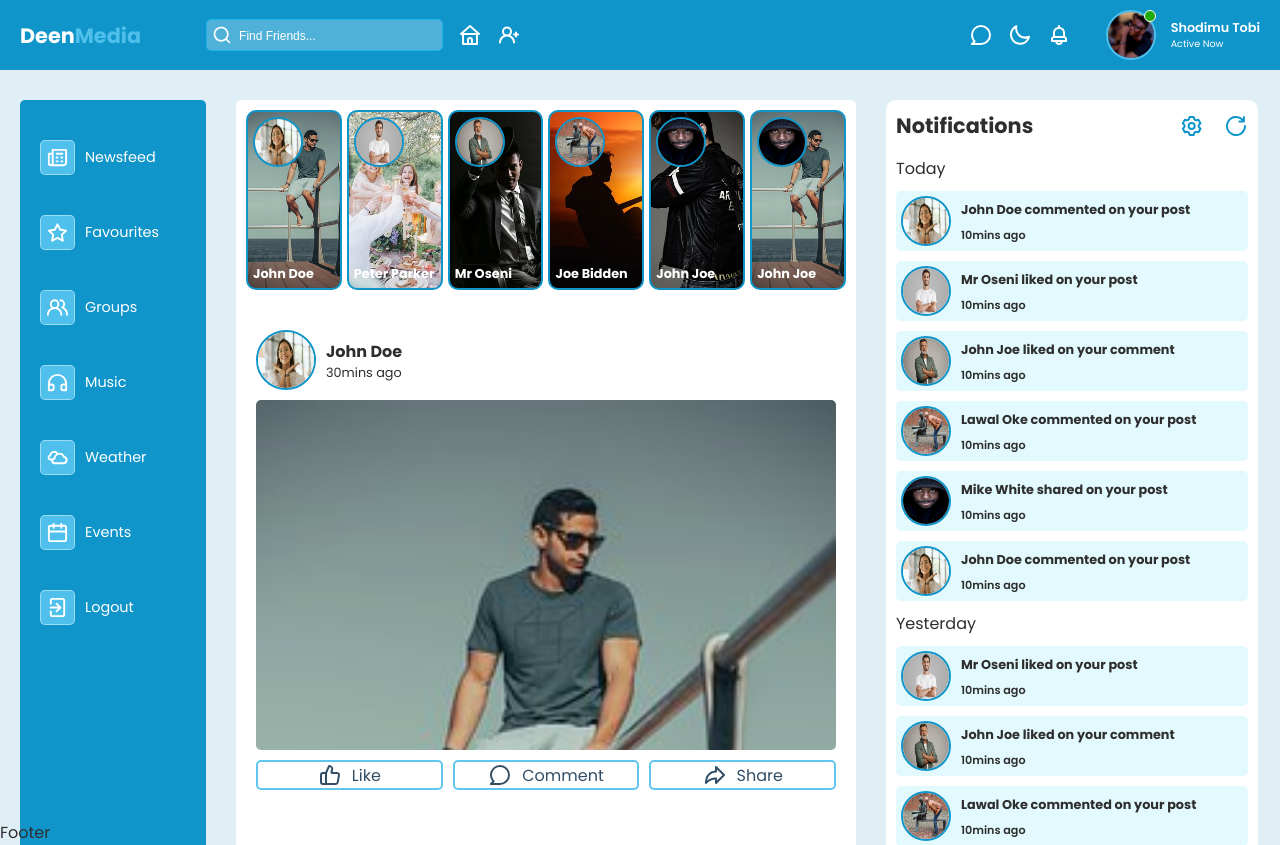
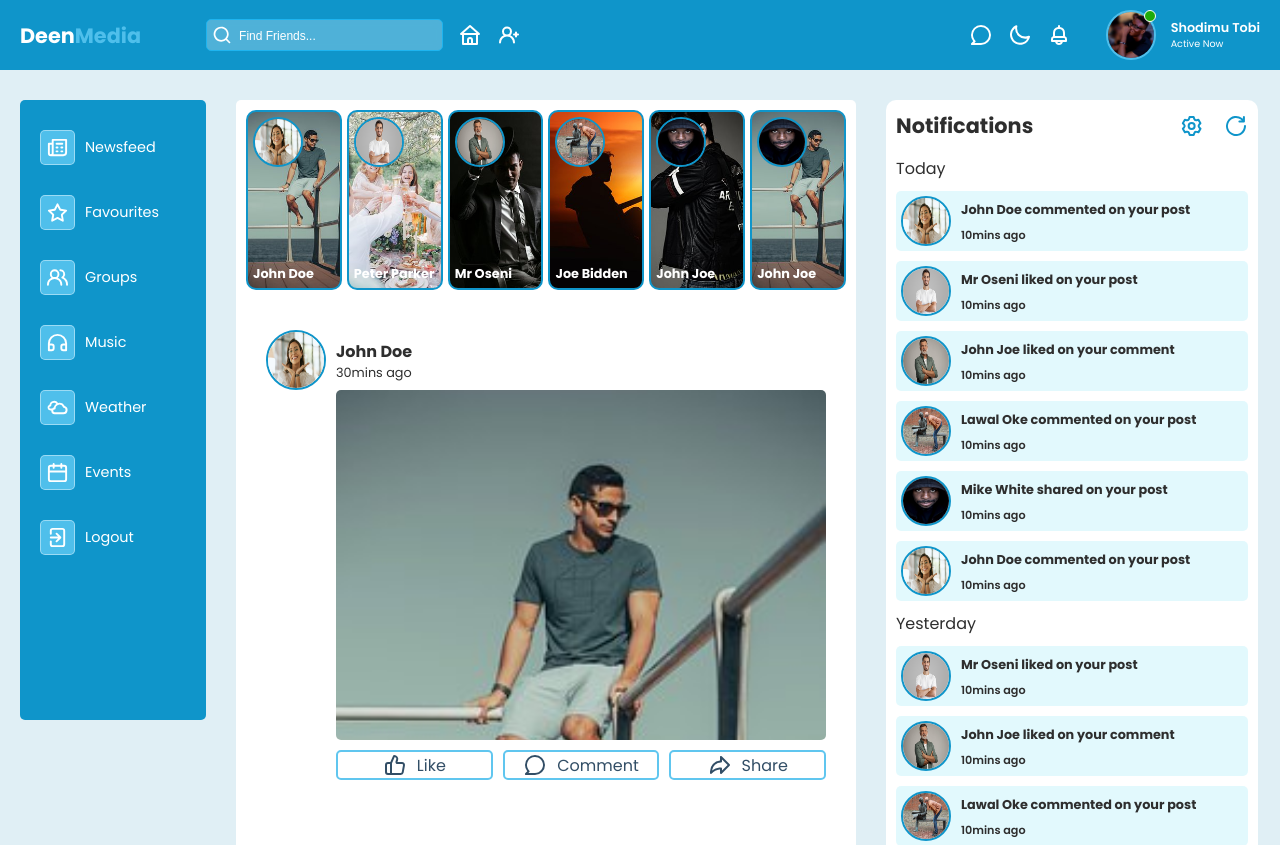
Before and after one commit to DEENOluwatobi/deen-media, a Next.js app: page / in a window 1280 px wide. After the commit the page ends 800 px from the top, so only its background shows below. Built offline with nearby package versions, Linux system fonts and the light colour scheme.

Commit message:
FeedPage

```diff
--- a/src/components/Feed.jsx
+++ b/src/components/Feed.jsx
@@ -63,6 +63,7 @@ export default function Feed() {
                         <span className={css.smallletter}>30mins ago</span>
                     </div>
                 </div>
+                <div className={css.feedpost}>
                     <div className={css.thepost}></div>
                     <div className={css.reactions}>
                         <div className={css.reacts}>
@@ -79,6 +80,7 @@ export default function Feed() {
                         </div>
                     </div>
                 </div>
+            </div>
 
             <div className={css.posts}>
                 <div className={css.details}>
@@ -88,6 +90,7 @@ export default function Feed() {
                         <span className={css.smallletter}>1hour ago</span>
                     </div>
                 </div>
+                <div className={css.feedpost}>
                     <div className={css.thepost1}></div>
                     <div className={css.reactions}>
                         <div className={css.reacts}>
@@ -104,6 +107,7 @@ export default function Feed() {
                         </div>
                     </div>
                 </div>
+            </div>
 
             <div className={css.posts}>
                 <div className={css.details}>
@@ -113,6 +117,7 @@ export default function Feed() {
                         <span className={css.smallletter}>30mins ago</span>
                     </div>
                 </div>
+                <div className={css.feedpost}>
                     <div className={css.thepost2}></div>
                     <div className={css.reactions}>
                         <div className={css.reacts}>
@@ -128,6 +133,8 @@ export default function Feed() {
                             Share
                         </div>
                     </div>
+
+                </div>
             </div>
 
             <div className={css.posts}>
@@ -138,6 +145,7 @@ export default function Feed() {
                         <span className={css.smallletter}>50mins ago</span>
                     </div>
                 </div>
+                <div className={css.feedpost}>
                     <div className={css.thepost3}></div>
                     <div className={css.reactions}>
                         <div className={css.reacts}>
@@ -155,5 +163,6 @@ export default function Feed() {
                     </div>
                 </div>
             </div>
+        </div>
     )
 };
--- a/src/components/Footer.jsx
+++ b/src/components/Footer.jsx
@@ -1,7 +1,7 @@
 export default function Footer() {
     return(
         <div>
-            Footer
+
         </div>
     )
 };
--- a/src/styles/Body.module.css
+++ b/src/styles/Body.module.css
@@ -3,8 +3,9 @@
     grid-template-columns: 15% 50% 30%;
     padding: 100px 20px 0 20px;
     width: 100%;
-    height: calc(100px + 90vh);
+    height: calc(100px + 100%);
     gap: 30px;
+    position: fixed;
 }
 @media only screen and (max-width:900px){
     .bodycon{
--- a/src/styles/Feed.module.css
+++ b/src/styles/Feed.module.css
@@ -7,13 +7,25 @@
     overflow-y: scroll;
 }
 .storyline{
-    overflow-x: hidden;
+    overflow-x: scroll;
     width: 100%;
     display: flex;
     align-items: center;
     gap: 5px;
     height: auto;
 }
+.storyline::-webkit-scrollbar {
+    display: none;
+  }
+  /* Track */
+  .storyline::-webkit-scrollbar-track {
+    display: none;
+  }
+
+  /* Handle */
+  .storyline::-webkit-scrollbar-thumb {
+    display: none;
+  }
 .img{
     border-radius: 50%;
     border: 2px solid var(--themeBlue);
@@ -32,7 +44,9 @@
     border-radius: 10px;
     border: 2px solid var(--themeBlue);
     width: 100px;
+    min-width: 90px;
     height: 180px;
+    min-height: 150px;
     background-image: url(../assets/im5.jpg);
     background-size: cover;
 }
@@ -52,19 +66,22 @@
 
 .posts{
     width: 100%;
-    margin: 20px 0;;
+    margin: 20px 0;
     border-radius: 10px;
-    padding: 10px;
+    padding: 20px;
     display: flex;
     justify-content: flex-start;
     align-items: center;
     flex-direction: column;
 }
+.feedpost{
+    width: 100%;
+    padding-left: 70px;
+}
 .details{
     width: 100%;
     display: flex;
     gap: 10px;
-    padding: 10px 0;
 }
 .postdetail{
     display: flex;
--- a/src/styles/Header.module.css
+++ b/src/styles/Header.module.css
@@ -8,6 +8,7 @@
     color: white;
     padding: 10px 20px;
     position: fixed;
+    z-index: 99;
 }
 .left{
     display: flex;
--- a/src/styles/Nav.module.css
+++ b/src/styles/Nav.module.css
@@ -2,12 +2,13 @@
     background-color: var(--themeBlue);
     border-radius: 5px;
     padding: 10px;
+    height: calc(100px + 65vh);
 }
 .icons{
     display: flex;
     justify-content: flex-start;
     align-items: center;
-    margin: 20px 0;
+    margin: 10px 0;
     padding: 10px;
     color: white;
     gap: 10px;
--- a/src/styles/Notification.module.css
+++ b/src/styles/Notification.module.css
@@ -3,6 +3,8 @@
     padding: 10px;
     background-color: white;
     border-radius: 10px;
+    height: calc(100px + 90vh);
+    overflow-y: scroll;
 
 }
 .activity{
```
Also changed, not shown: 1 other file (tests, documents, lock files or other folders). Lines whose indentation alone changed are shown as unchanged.
